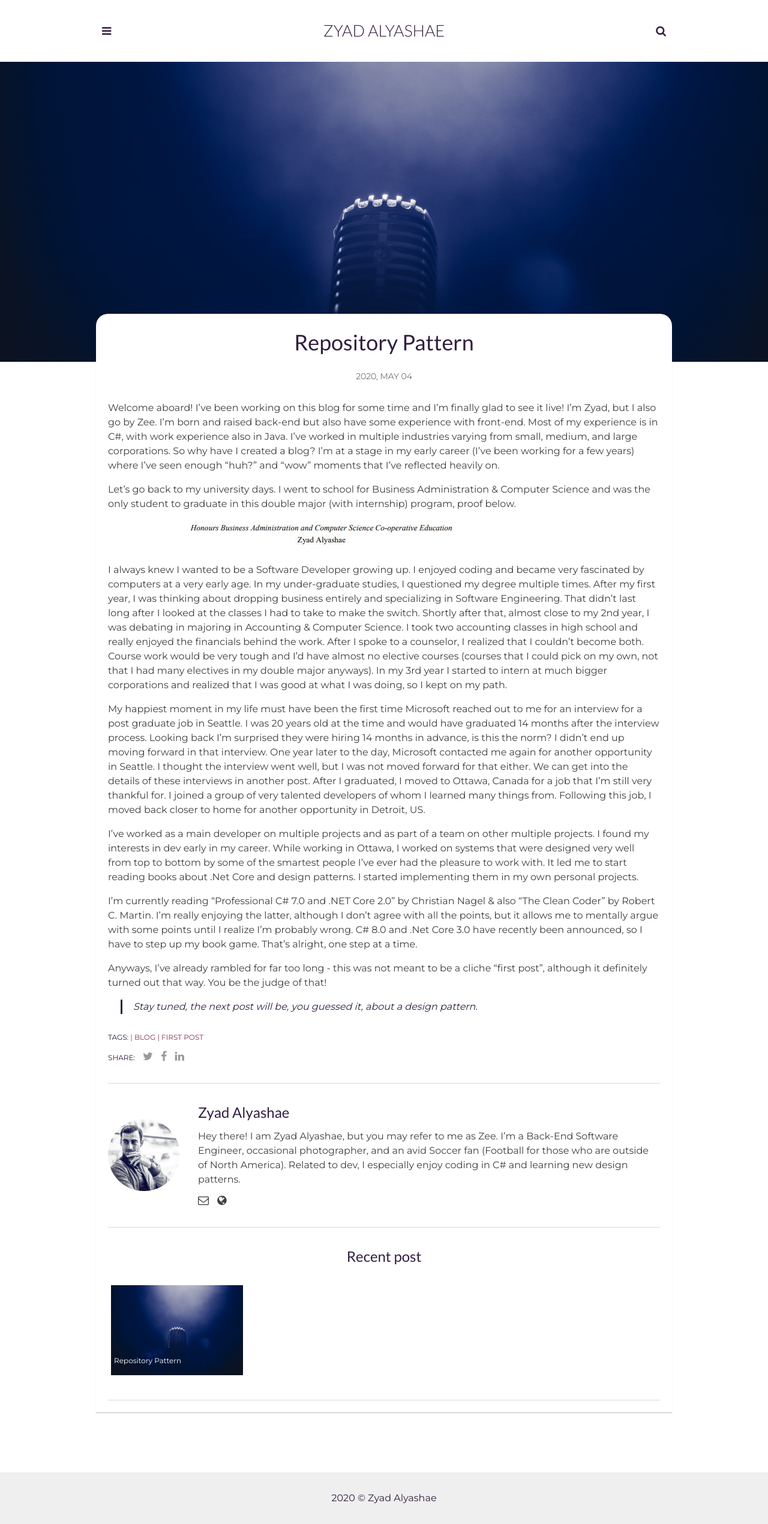
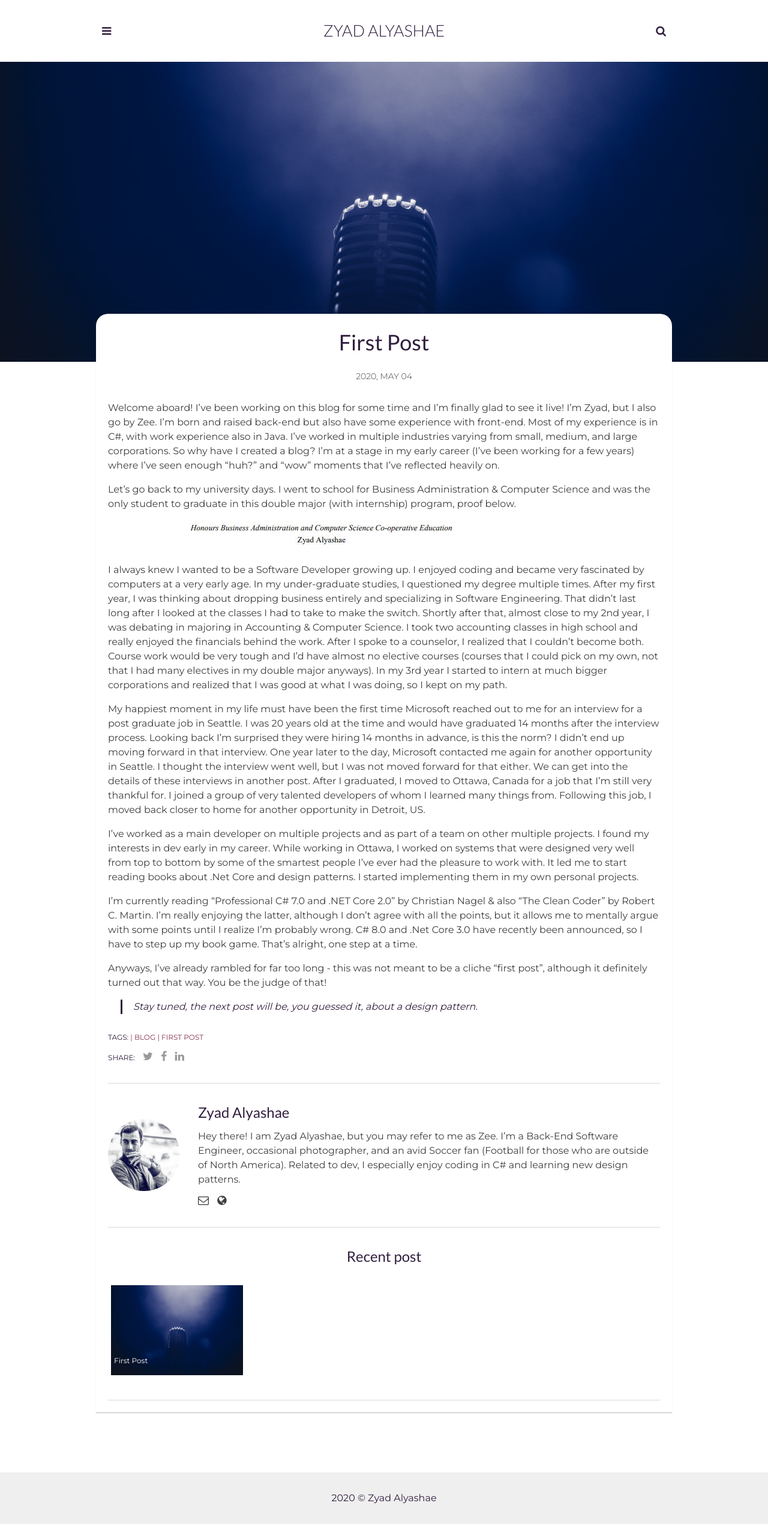
Before and after one commit to alyashaz/alyashaz.github.io, a Jekyll site: the page built from _posts/2020-05-06-First-Post.markdown, in a window 1280 px wide. Shown: the whole page at 60% size. Built offline with Jekyll 4.4.1, drawn with Linux system fonts in a browser that asks for light colours.

Commit message:
Minor post edits

```diff
--- a/_posts/2020-05-06-First-Post.markdown
+++ b/_posts/2020-05-06-First-Post.markdown
@@ -1,6 +1,6 @@
 ---
 layout: post
-title:  Repository Pattern
+title:  First Post
 date:   2020-05-04 16:00:00 -0400
 description: Woohoo!! We're live!
 img: live.jpg
@@ -13,7 +13,7 @@
 
 Let's go back to my university days. I went to school for Business Administration & Computer Science and was the only student to graduate in this double major (with internship) program, proof below.
 
-![Proof here]({{site.baseurl}}/assets/img/itinerary.jpg)
+![Proof here]({{site.baseurl}}/assets/img/itinerary.JPG)
 
 I always knew I wanted to be a Software Developer growing up. I enjoyed coding and became very fascinated by computers at a very early age. In my under-graduate studies, I questioned my degree multiple times. After my first year, I was thinking about dropping business entirely and specializing in Software Engineering. That didn't last long after I looked at the classes I had to take to make the switch. Shortly after that, almost close to my 2nd year, I was debating in majoring in Accounting & Computer Science. I took two accounting classes in high school and really enjoyed the financials behind the work. After I spoke to a counselor, I realized that I couldn't become both. Course work would be very tough and I'd have almost no elective courses (courses that I could pick on my own, not that I had many electives in my double major anyways). In my 3rd year I started to intern at much bigger corporations and realized that I was good at what I was doing, so I kept on my path.
 
```
